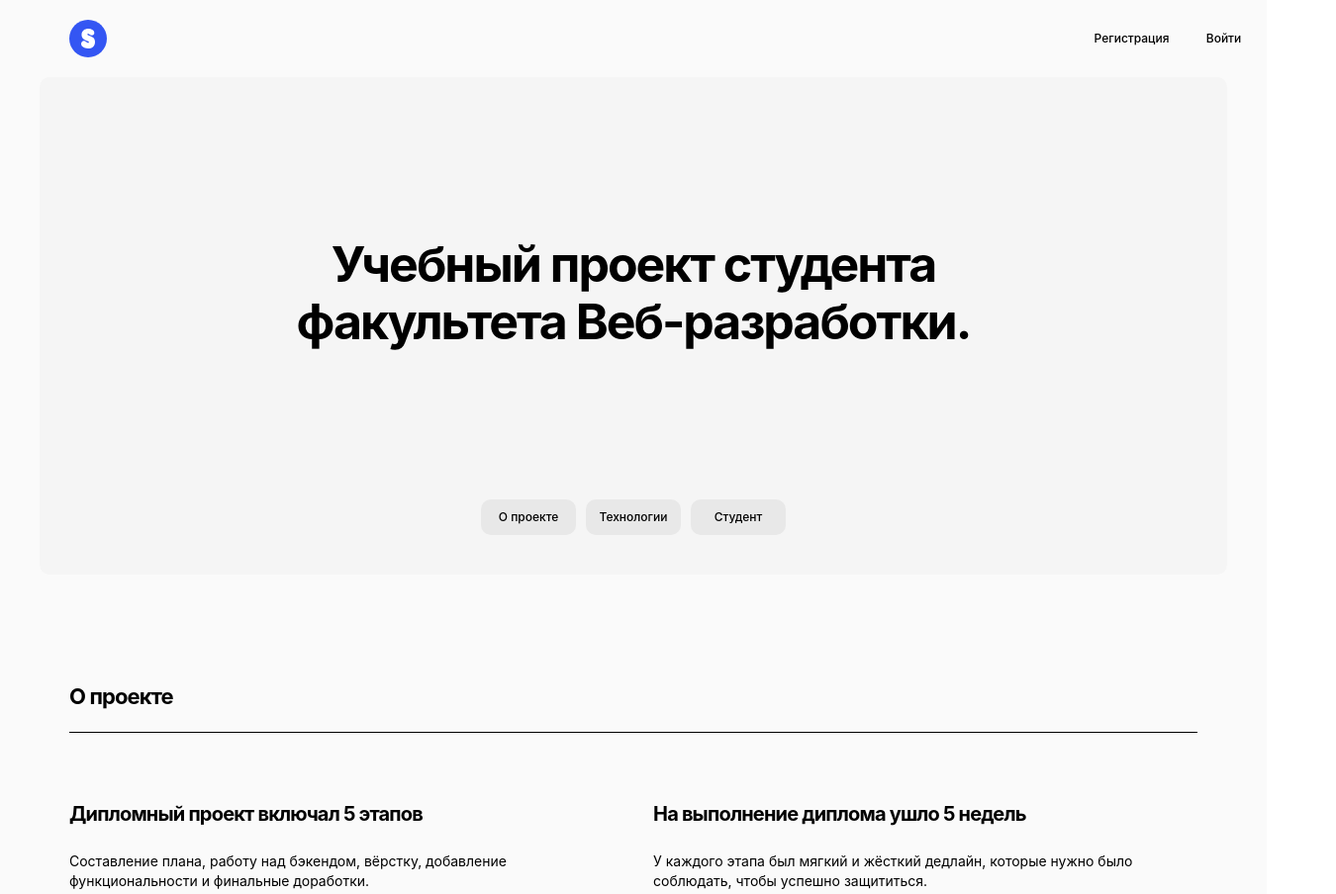
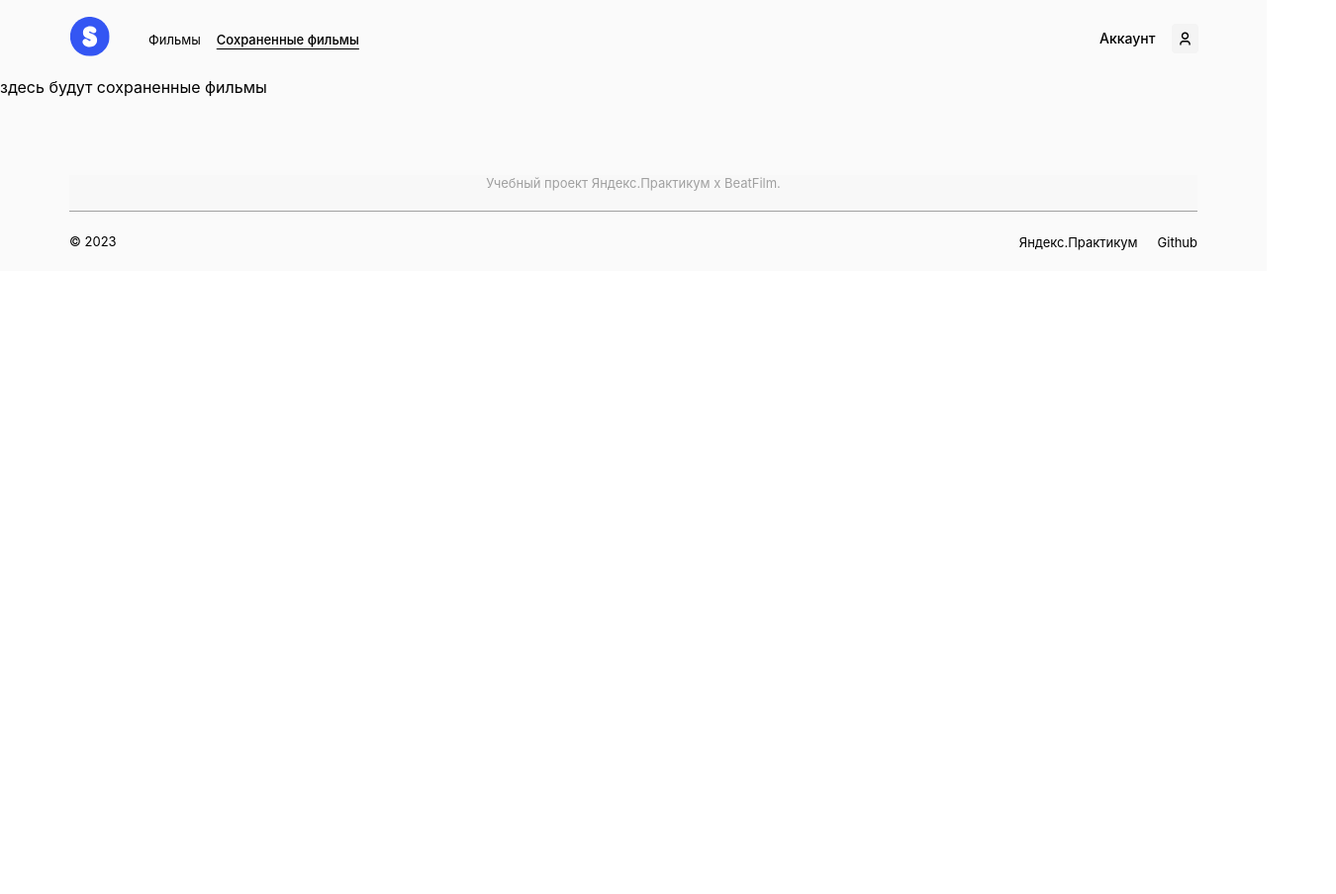
Before and after one commit to kudinov-andrej/movies-explorer-frontend, a React app: page /saved-movies in a window 1280 px wide. Shown: the top 904 px of the page at 99% size, 1350 px wide, since content can reach past the window. After the commit the page ends 800 px from the top, so only its background shows below. Built offline with nearby package versions, Linux system fonts and the light colour scheme.

Commit message:
поправил стили, сделал плавный скролл в компоненте Main, поправил навигацию

```diff
--- a/package.json
+++ b/package.json
@@ -10,6 +10,7 @@
     "react-dom": "^18.2.0",
     "react-router-dom": "^6.13.0",
     "react-scripts": "5.0.1",
+    "react-scroll": "^1.8.9",
     "web-vitals": "^2.1.4"
   },
   "scripts": {
--- a/src/components/AboutMe/AboutMe.jsx
+++ b/src/components/AboutMe/AboutMe.jsx
@@ -5,7 +5,7 @@ import MyPhoto from '../../images/myPhoto.jpg';
 function AboutMe() {
 
     return (
-        <section className='student'>
+        <section className='student' id='aboutMe'>
             <h2 className='student__title'>Студент</h2>
             <div className='student__conteiner'>
                 <div className='student__text-conteiner'>
--- a/src/components/AboutProject/AboutProject.jsx
+++ b/src/components/AboutProject/AboutProject.jsx
@@ -4,7 +4,7 @@ import './AboutProject.css';
 function AboutProject() {
 
     return (
-        <section className='promo'>
+        <section className='promo' id='aboutProject'>
             <h2 className='promo__title'>О проекте</h2>
             <div className='promo__conteiner'>
                 <div className='promo__item'>
--- a/src/components/App/App.js
+++ b/src/components/App/App.js
@@ -1,4 +1,6 @@
 import React, { useState } from 'react';
+import { Route, Routes } from "react-router-dom";
+import { animateScroll as scroll, scrollSpy, scroller } from 'react-scroll';
 import './App.css';
 import Header from '../Header/Header';
 import Main from '../Main/Main';
@@ -6,7 +8,7 @@ import Footer from '../Footer/Footer';
 
 function App() {
 
-  const [islogin, setIslogin] = useState(false);
+  const [islogin, setIslogin] = useState(true);
 
   const [isOpenPopapNavBar, setIsopenPopapNavBar] = useState(false);
 
@@ -14,7 +16,13 @@ function App() {
     setIsopenPopapNavBar(!isOpenPopapNavBar)
   }
 
-  const currentYear = new Date().getFullYear();
+  const scrollToSection = (section) => {
+    scroller.scrollTo(section, {
+      duration: 1800,
+      delay: 0,
+      smooth: 'easeInOutQuart'
+    });
+  }
 
   return (
     <body className="app">
@@ -23,7 +31,27 @@ function App() {
         isOpenPopapNavBar={isOpenPopapNavBar}
         islogin={islogin}
       />
-      <Main />
+      <Routes>
+        <Route path="/"
+          element={<Main
+            scrollToSection={scrollToSection}
+          />}
+        />
+        <Route path="/movies"
+          element={
+            <section className='movies'>
+              здесь будет поиск фильмов
+            </section>
+          }
+        />
+        <Route path="/saved-movies"
+          element={
+            <section className='movies'>
+              здесь будут сохраненные фильмы
+            </section>
+          }
+        />
+      </Routes>
       <Footer />
     </body >
   );
--- a/src/components/Footer/Footer.css
+++ b/src/components/Footer/Footer.css
@@ -1,10 +1,9 @@
 .footer {
     margin: 0;
     padding: 0;
+    max-width: 1280px;
     margin-left: 70px;
     margin-right: 70px;
-    width: 100%;
-
 }
 
 @media screen and (max-width: 320px) {
--- a/src/components/Header/Header.css
+++ b/src/components/Header/Header.css
@@ -28,3 +28,15 @@
         margin-left: 14px;
     }
 }
+
+.header__link {
+    margin: 0;
+    padding: 0;
+    text-decoration: none;
+    transition: scale 0.5s ease;
+}
+
+.header__link:hover {
+    scale: 1.05;
+    cursor: pointer;
+}
--- a/src/components/Header/Header.jsx
+++ b/src/components/Header/Header.jsx
@@ -1,4 +1,5 @@
 import React from 'react';
+import { Link } from 'react-router-dom';
 import './Header.css';
 import Logo from "../../images/headerLogo.svg";
 import PopapNavBar from '../PopapNavBar/PopapNavBar.jsx';
@@ -10,7 +11,9 @@ function Header(props) {
     return (
         <>
             <header className='header'>
-                <img className="header__logo" src={Logo} alt='логотип сайта'></img>
+                <Link className="header__link" to="/">
+                    <img className="header__logo" src={Logo} alt='логотип сайта'></img>
+                </Link>
                 <Navigation
                     handleСhangePopapNavBar={props.handleСhangePopapNavBar}
                     isOpenPopapNavBar={props.isOpenPopapNavBar}
--- a/src/components/Main/Main.jsx
+++ b/src/components/Main/Main.jsx
@@ -6,11 +6,13 @@ import Techs from '../Techs/Techs';
 import AboutMe from '../AboutMe/AboutMe';
 import Portfolio from '../Portfolio/Portfolio';
 
-function Main() {
+function Main(props) {
 
     return (
         <main className='content'>
-            <Promo />
+            <Promo
+                scrollToSection={props.scrollToSection}
+            />
             <AboutProject />
             <Techs />
             <AboutMe />
--- a/src/components/Navigation/Navigation.css
+++ b/src/components/Navigation/Navigation.css
@@ -195,15 +195,14 @@
 }
 
 
-.header__button_tupy_accaunt {
+.header__button-accaunt {
     margin: 0;
     padding: 0;
     border: none;
-    width: 77px;
+    width: 100px;
     height: 32px;
     color: #000;
     transition: background 0.3s ease;
-    width: 100px;
     display: flex;
     flex-direction: row;
     justify-content: space-between;
@@ -211,26 +210,26 @@
     background-color: transparent;
 }
 
-.header__button_tupy_accaunt:hover {
+.header__button-accaunt:hover {
     border-radius: 3px;
     background: #3456F3;
     color: white;
     cursor: pointer;
 }
 
-.button__text {
+.button__accaunt-text {
     margin: 0;
     padding: 0;
+    max-width: 57px;
     margin-left: 1px;
     margin-right: 17px;
-    max-width: 57px;
     font-size: 14px;
     font-family: Inter;
     font-weight: 500;
     line-height: 16px;
 }
 
-.button__img {
+.button__accaunt-img {
     margin: 0;
     padding: 0;
     margin-top: 1px;
--- a/src/components/Navigation/Navigation.jsx
+++ b/src/components/Navigation/Navigation.jsx
@@ -17,9 +17,9 @@ function Navigation(props) {
             <ul className={props.islogin ? 'header__button-container' : 'header__button-container header__button-container-on'}>
                 <li className={props.islogin ? 'header__link-punkt-of' : 'header__link-punkt'}><NavLink className='header__link' to="/signup"><button className='header__button'>Регистрация</button></NavLink></li>
                 <li className={props.islogin ? 'header__link-punkt-of' : 'header__link-punkt'}><NavLink className='header__link' to="/signin"><button className='header__button'>Войти</button></NavLink></li>
-                <li className={props.islogin ? 'header__link-punkt' : 'header__link-punkt-of'}><NavLink className='header__link' to="/profile"><button className='header__button header__button_tupy_accaunt'>
-                    <p className='button__text'>Аккаунт</p>
-                    <img className='button__img' src={headerIconMain} alt='изображение человечка'></img>
+                <li className={props.islogin ? 'header__link-punkt' : 'header__link-punkt-of'}><NavLink className='header__link' to="/profile"><button className='header__button-accaunt'>
+                    <p className='button__accaunt-text'>Аккаунт</p>
+                    <img className='button__accaunt-img' src={headerIconMain} alt='изображение человечка'></img>
                 </button></NavLink></li>
             </ul>
         </nav>
--- a/src/components/Portfolio/Portfolio.css
+++ b/src/components/Portfolio/Portfolio.css
@@ -74,6 +74,11 @@
 
 .portfolio__link-punkt {
     width: 100%;
+    border-bottom: #E8E8E8 solid 1px;
+}
+
+.portfolio__link-punkt:last-child {
+    border-bottom: none;
 }
 
 .portfolio__link {
@@ -87,7 +92,6 @@
     background-color: transparent;
     width: 100%;
     border: none;
-    border-bottom: #E8E8E8 solid 1px;
     display: flex;
     flex-direction: row;
     align-items: center;
@@ -98,7 +102,6 @@
 .portfolio__button:hover {
     border-radius: 3px;
     scale: 1.01;
-    color: white;
     cursor: pointer;
 }
 
--- a/src/components/Promo/Promo.jsx
+++ b/src/components/Promo/Promo.jsx
@@ -2,7 +2,7 @@ import React from 'react';
 import './Promo.css';
 
 
-function Promo() {
+function Promo({ scrollToSection }) {
 
 
     return (
@@ -10,9 +10,9 @@ function Promo() {
             <h2 className='project-title__title'>Учебный проект студента факультета Веб-разработки.</h2>
             <nav className='project-title__navigation'>
                 <ul className='project-title__navigation-list'>
-                    <li className='project-title__navigation-item'><button className='project-title__button'>О проекте</button></li>
-                    <li className='project-title__navigation-item'><button className='project-title__button'>Технологии</button></li>
-                    <li className='project-title__navigation-item'><button className='project-title__button'>Студент</button></li>
+                    <li className='project-title__navigation-item'><button className='project-title__button' onClick={() => scrollToSection('aboutProject')}>О проекте</button></li>
+                    <li className='project-title__navigation-item'><button className='project-title__button' onClick={() => scrollToSection('techs')}>Технологии</button></li>
+                    <li className='project-title__navigation-item'><button className='project-title__button' onClick={() => scrollToSection('aboutMe')}>Студент</button></li>
                 </ul>
             </nav>
         </section>
--- a/src/components/Techs/Techs.jsx
+++ b/src/components/Techs/Techs.jsx
@@ -5,7 +5,7 @@ import './Techs.css';
 function Techs() {
 
     return (
-        <section className='techs'>
+        <section className='techs' id='techs'>
             <h2 className='techs__title'>Технологии</h2>
             <div className='techs__conteiner'>
                 <h3 className='techs__subtitle'>7 технологий</h3>
```
Also changed, not shown: 1 other file.
